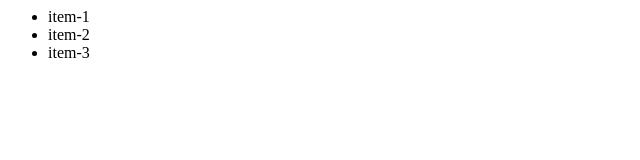
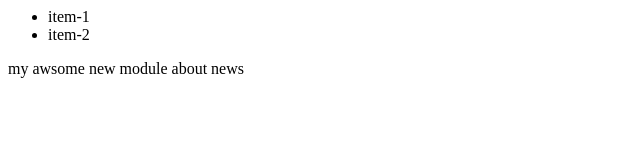
Before and after one commit to kenuri1/NewGitTest, a plain HTML site: page Index.html in a window 1280 px wide. Shown: the whole page, without its empty margins (0-640 px from the left). Drawn offline with Linux system fonts and the light colour scheme.

Commit message:
added news module

```diff
--- a/Index.html
+++ b/Index.html
@@ -4,8 +4,11 @@
             <ul>
                 <li>item-1</li>
                 <li>item-2</li>
-                <li>item-3</li>
             </ul>
         </module-one>
+
+        <module-two>
+            <div>my awsome new module about news</div>
+        </module-two>
     </body>
 </html>
```
